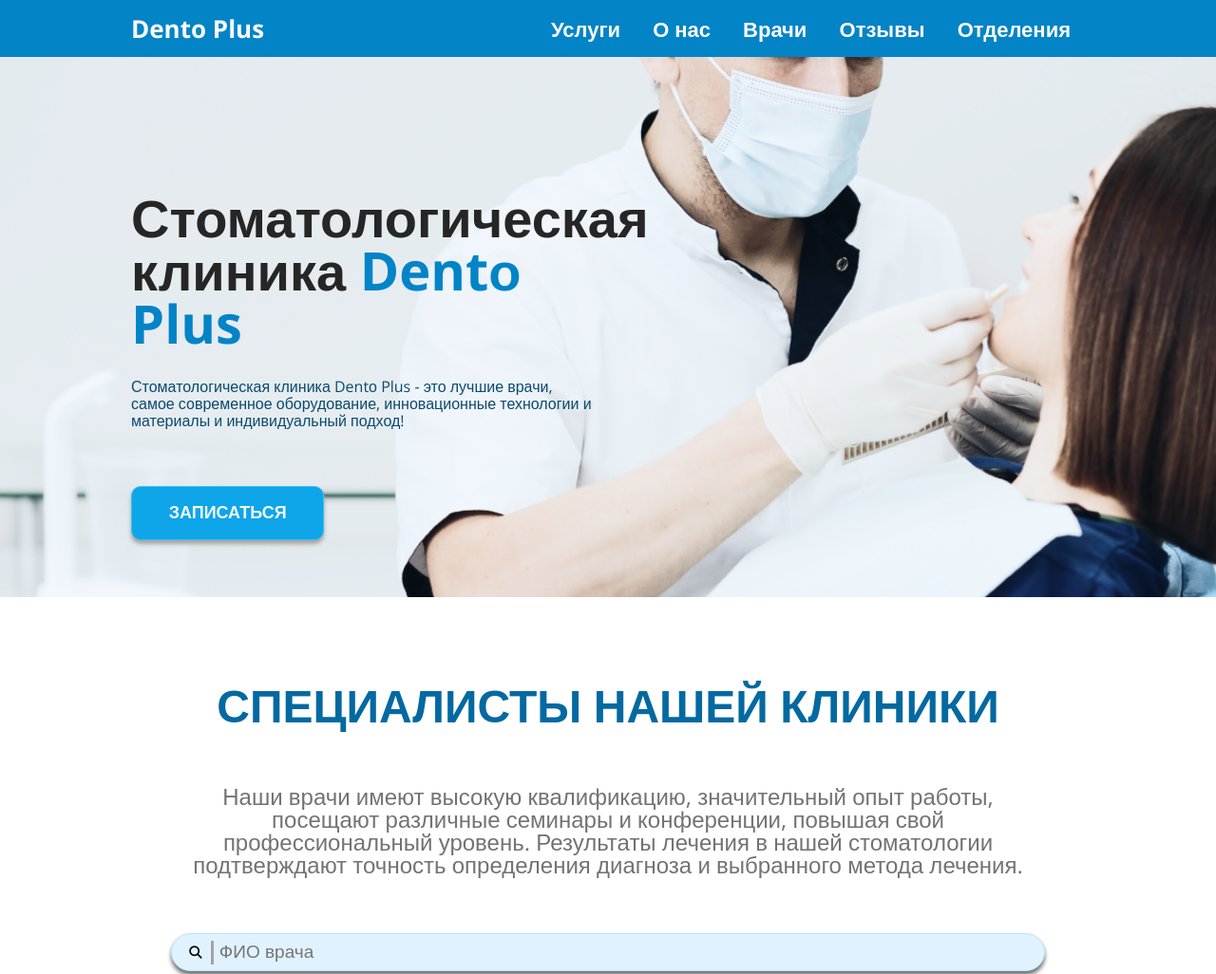
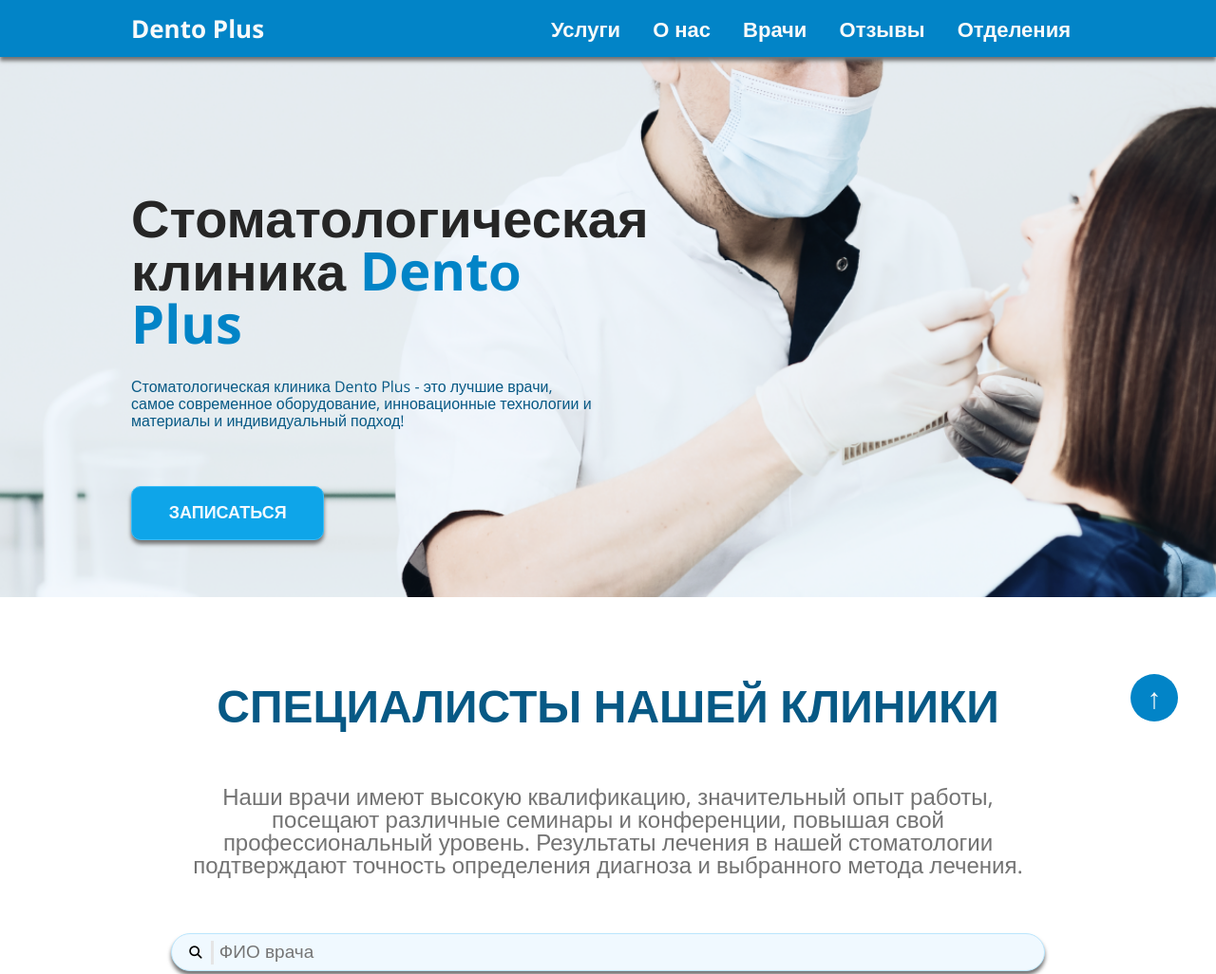
Before and after one commit to annauzun/Project1, a plain HTML site: page doctors.html in a window 1280 px wide. Shown: the top 1026 px of the page at 95% size. Drawn offline with nearby package versions, Linux system fonts and the light colour scheme.

Commit message:
return button added, colors corrected

```diff
--- a/doctors.html
+++ b/doctors.html
@@ -14,6 +14,7 @@
 </html>
 
 <body>
+    <a href="#" class="return-button">↑</a>
     <header>
         <div class="section">
             <div class="menu">
--- a/styles/doctors.css
+++ b/styles/doctors.css
@@ -11,7 +11,8 @@ html {
     --color-total-black: #171717;
     --color-light-blue: #F0F9FF;
     --color-dark-blue: #075985;
-    --color-light-grey: #e5e5e5;
+    --color-light-gray: #e5e5e5;
+    --shadow: 0 4px 4px #737373;
     --x-gap: 20px;
     --y-gap: 60px;
 
@@ -29,10 +30,26 @@ body {
     padding: 0 calc(var(--x-gap)/2);
 }
 
+.return-button {
+    background-color: var(--primary-color);
+    border-radius: 50%;
+    padding: 10px;
+    font-size: 30px;
+    position: fixed;
+    bottom: 40px;
+    right: 40px;
+    width: 50px;
+    height: 50px;
+    text-align: center;
+    text-decoration: none;
+}
+
 header {
     background-color: var(--primary-color);
     height: var(--y-gap);
-    box-shadow: 0px 10px 5px var(--color-light-grey);
+    box-shadow: var(--shadow);
+    position: sticky;
+    top: 0px;
 }
 
 a {
@@ -84,14 +101,14 @@ h1 span {
     font-size: 16px;
     line-height: 18px;
     font-weight: 400;
-    color: #0C4A6E;
+    color: var(--color-dark-blue);
     width: calc((100% - var(--x-gap)) / 2);
     padding-top: 30px;
 }
 
 .button {
     background-color: #0EA5E9;
-    color: #F0F9FF;
+    color: var(--color-light-blue);
     width: calc((100% - var(--x-gap) * 11) / 12 * 2.5 + var(--x-gap) * 2);
     font-size: 18px;
     font-weight: 700;
@@ -101,12 +118,12 @@ h1 span {
     margin-top: var(--y-gap);
     border: 1px solid #38bdf8;
     border-radius: 10px;
-    box-shadow: 0 4px 4px #a3a3a3;
+    box-shadow: var(--shadow);
     cursor: pointer;
 }
 
 h2 {
-    color: #0369A1;
+    color: var(--color-dark-blue);
     font-size: 48px;
     font-weight: 700;
     padding-top: var(--y-gap);
@@ -140,11 +157,11 @@ form {
 .input-search {
     width: 100%;
     height: 40px;
-    background-color: #E0F2FE;
-    color: #A3A3A3;
+    background-color: var(--color-light-blue);
+    color: var(--color-light-gray);
     border: 1px solid #BAE6FD;
     border-radius: 20px;
-    box-shadow: 0px 4px 4px var(--color-gray);
+    box-shadow: var(--shadow);
     font-size: 19px;
     line-height: 38px;
     text-align: left;
@@ -159,8 +176,8 @@ form {
     top: 8px;
     left: 10px;
     border: none;
-    border-right: 3px solid #A3A3A3;
-    background-color: #E0F2FE;
+    border-right: 3px solid var(--color-light-gray);
+    background-color: var(--color-light-blue);
     outline: none;
     cursor: pointer;
 }
@@ -180,7 +197,7 @@ form {
 }
 
 .specialists-image {
-    box-shadow: 0px 4px 4px var(--color-gray);
+    box-shadow: var(--shadow);
     border-radius: 20px;
 }
 
@@ -210,7 +227,7 @@ form {
     align-self: center;
     border: 1px solid #38bdf8;
     border-radius: 10px;
-    box-shadow: 0 4px 4px var(--color-gray);
+    box-shadow: var(--shadow);
     cursor: pointer;
 }
 
--- a/styles/home.css
+++ b/styles/home.css
@@ -11,7 +11,8 @@ html {
     --color-total-black: #171717;
     --color-light-blue: #F0F9FF;
     --color-dark-blue: #075985;
-    --color-light-grey: #e5e5e5;
+    --color-light-gray: #e5e5e5;
+    --shadow: 0px 4px 4px #737373;
     --x-gap: 20px;
     --y-gap: 60px;
 
@@ -30,27 +31,25 @@ body {
 }
 
 .return-button {
-    /*background-image: url('../images/arrow_circle_up.png');
-    background-size: contain;
-    background-repeat: no-repeat;
-    background-color: var(--primary-color);*/
+    background-color: var(--primary-color);
+    border-radius: 50%;
+    padding: 10px;
+    font-size: 30px;
     position: fixed;
     bottom: 40px;
     right: 40px;
-    width: 100px;
-    height: 100px;
-    color: var(--primary-color);
-
-
-
-
+    width: 50px;
+    height: 50px;
+    text-align: center;
+    text-decoration: none;
 }
-
 
 header {
     background-color: var(--primary-color);
     height: var(--y-gap);
-    box-shadow: 0px 10px 5px var(--color-light-grey);
+    box-shadow: var(--shadow);
+    position: sticky;
+    top: 0px;
 }
 
 a {
@@ -102,14 +101,14 @@ h1 span {
     font-size: 16px;
     line-height: 18px;
     font-weight: 400;
-    color: #0C4A6E;
+    color: var(--color-dark-blue);
     width: calc((100% - var(--x-gap)) / 2);
     padding-top: 30px;
 }
 
 .button {
     background-color: #0EA5E9;
-    color: #F0F9FF;
+    color: var(--color-light-blue);
     width: calc((100% - var(--x-gap) * 11) / 12 * 2.5 + var(--x-gap) * 2);
     font-size: 18px;
     font-weight: 700;
@@ -119,12 +118,12 @@ h1 span {
     margin-top: var(--y-gap);
     border: 1px solid #38bdf8;
     border-radius: 10px;
-    box-shadow: 0 4px 4px #a3a3a3;
+    box-shadow: var(--shadow);
     cursor: pointer;
 }
 
 h3 {
-    color: #0369A1;
+    color: var(--color-dark-blue);
     font-size: 40px;
     font-weight: 700;
     text-align: center;
@@ -240,9 +239,9 @@ h3 {
     flex-direction: row;
     width: calc((100% - var(--x-gap)) / 2);
     height: 190px;
-    border: 1px solid var(--color-light-grey);
+    border: 1px solid var(--color-light-gray);
     border-radius: 20px;
-    box-shadow: 0px 4px 4px rgba(0, 0, 0, 0.25);
+    box-shadow: var(--shadow);
     padding: 8px;
     margin-bottom: 40px;
     margin-top: 10px;
@@ -296,7 +295,7 @@ h3 {
     background-color: var(--color-white);
     border: 1px solid var(--primary-color);
     border-radius: 25px;
-    box-shadow: 0px 2px 4px rgba(115, 115, 115, 0.25);
+    box-shadow: var(--shadow);
     padding: 15px;
 }
 
--- a/styles/service.css
+++ b/styles/service.css
@@ -12,7 +12,8 @@ html {
     --color-total-black: #171717;
     --color-light-blue: #F0F9FF;
     --color-dark-blue: #075985;
-    --color-light-grey: #e5e5e5;
+    --color-light-gray: #e5e5e5;
+    --shadow: 0px 4px 4px #737373;
     --x-gap: 20px;
     --y-gap: 60px;
 }
@@ -29,10 +30,26 @@ body {
     padding: 0 calc(var(--x-gap)/2);
 }
 
+.return-button {
+    background-color: var(--primary-color);
+    border-radius: 50%;
+    padding: 10px;
+    font-size: 30px;
+    position: fixed;
+    bottom: 40px;
+    right: 40px;
+    width: 50px;
+    height: 50px;
+    text-align: center;
+    text-decoration: none;
+}
+
 header {
     background-color: var(--primary-color);
     height: var(--y-gap);
-    box-shadow: 0px 10px 5px var(--color-light-grey);
+    box-shadow: var(--shadow);
+    position: sticky;
+    top: 0px;
 }
 
 a {
@@ -84,14 +101,14 @@ h1 span {
     font-size: 16px;
     line-height: 18px;
     font-weight: 400;
-    color: #0C4A6E;
+    color: var(--color-dark-blue);
     width: calc((100% - var(--x-gap)) / 2);
     padding-top: 30px;
 }
 
 .button {
     background-color: #0EA5E9;
-    color: #F0F9FF;
+    color: var(--color-light-blue);
     width: calc((100% - var(--x-gap) * 11) / 12 * 2.5 + var(--x-gap) * 2);
     font-size: 18px;
     font-weight: 700;
@@ -101,19 +118,19 @@ h1 span {
     margin-top: var(--y-gap);
     border: 1px solid #38bdf8;
     border-radius: 10px;
-    box-shadow: 0 4px 4px #a3a3a3;
+    box-shadow: var(--shadow);
     cursor: pointer;
 }
 
 h2 {
-    color: #0369A1;
+    color: var(--color-dark-blue);
     font-size: 48px;
     font-weight: 700;
     padding-top: var(--y-gap);
 }
 
 h3 {
-    color: #0369A1;
+    color: var(--color-dark-blue);
     font-size: 40px;
     font-weight: 700;
     text-align: center;
@@ -135,7 +152,7 @@ h3 {
 
 .treatment-text {
     font-size: 24px;
-    color: #0B4269;
+    color: var(--color-dark-blue);
     text-align: justify;
     margin-bottom: 20px;
     padding-top: 20px;
@@ -144,7 +161,7 @@ h3 {
 .treatment-image {
     width: calc((100% - var(--x-gap) * 11) / 12 * 5 + var(--x-gap) * 4);
     border-radius: 20px;
-    box-shadow: 2px 4px 4px rgba(115, 115, 115, 0.25);
+    box-shadow: var(--shadow);
 }
 
 .prices {
@@ -167,7 +184,7 @@ h3 {
 }
 
 .blue span {
-    color: #0EA5E9;
+    color: var(--primary-color);
 }
 
 .green {
```
Also changed, not shown: home.html (+1 -3 lines), service.html (+1 -1 lines).
